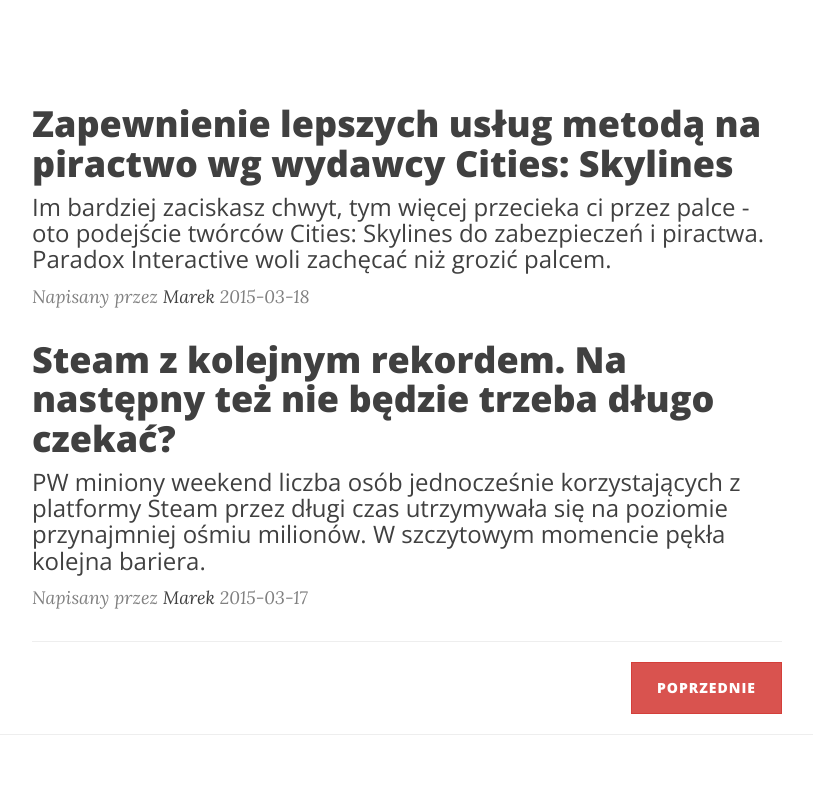
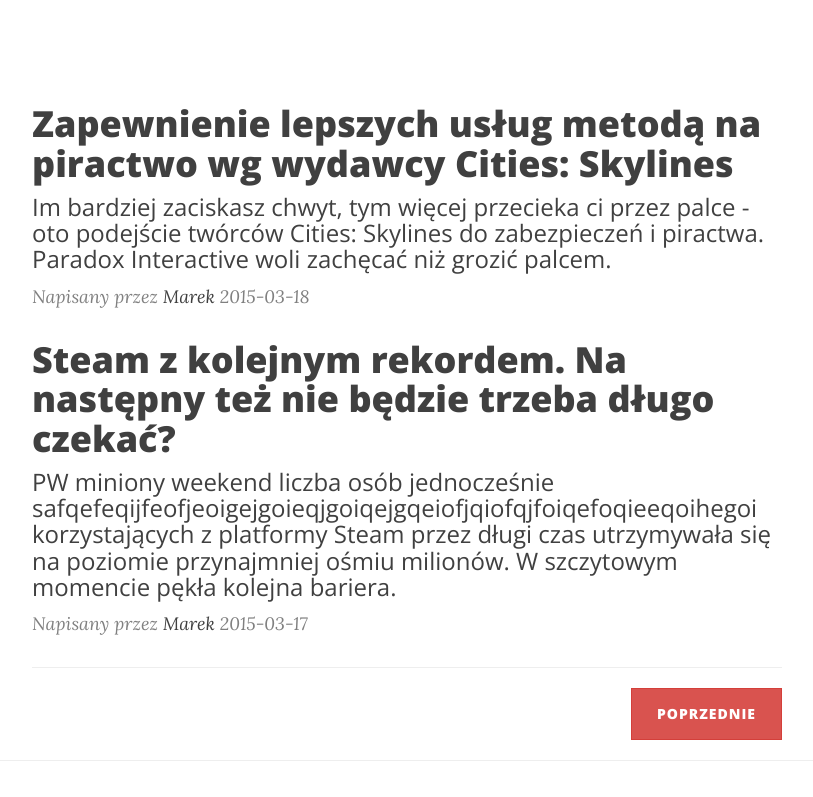
Before and after one commit to adriannn/adriannn.github.io, a plain HTML site: page index.html in a window 1280 px wide. Shown: the part 424-1221 px from the top of the page, without its empty margins (233-1046 px from the left). Drawn offline with nearby package versions, Linux system fonts and the light colour scheme.

Commit message:
Update index.html

```diff
--- a/index.html
+++ b/index.html
@@ -94,7 +94,7 @@
                             Steam z kolejnym rekordem. Na następny też nie będzie trzeba długo czekać?
                         </h2>
                         <h3 class="post-subtitle">
-                            PW miniony weekend liczba osób jednocześnie korzystających z platformy Steam przez długi czas utrzymywała się na poziomie przynajmniej ośmiu milionów. W szczytowym momencie pękła kolejna bariera.
+                            PW miniony weekend liczba osób jednocześnie safqefeqijfeofjeoigejgoieqjgoiqejgqeiofjqiofqjfoiqefoqieeqoihegoi korzystających z platformy Steam przez długi czas utrzymywała się na poziomie przynajmniej ośmiu milionów. W szczytowym momencie pękła kolejna bariera.
                         </h3>
                     </a>
                     <p class="post-meta">Napisany przez <a href="#">Marek</a> 2015-03-17</p>
```
